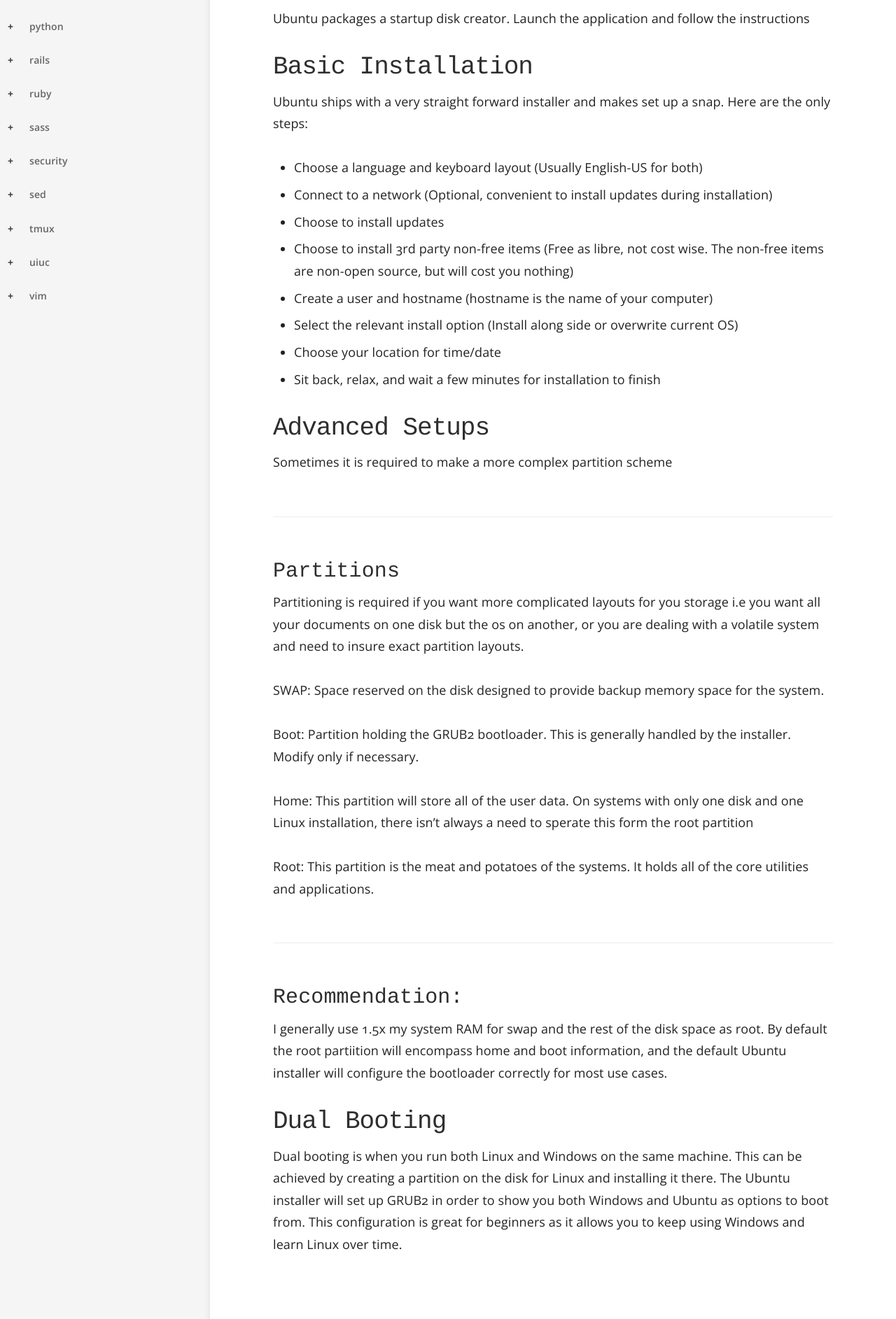
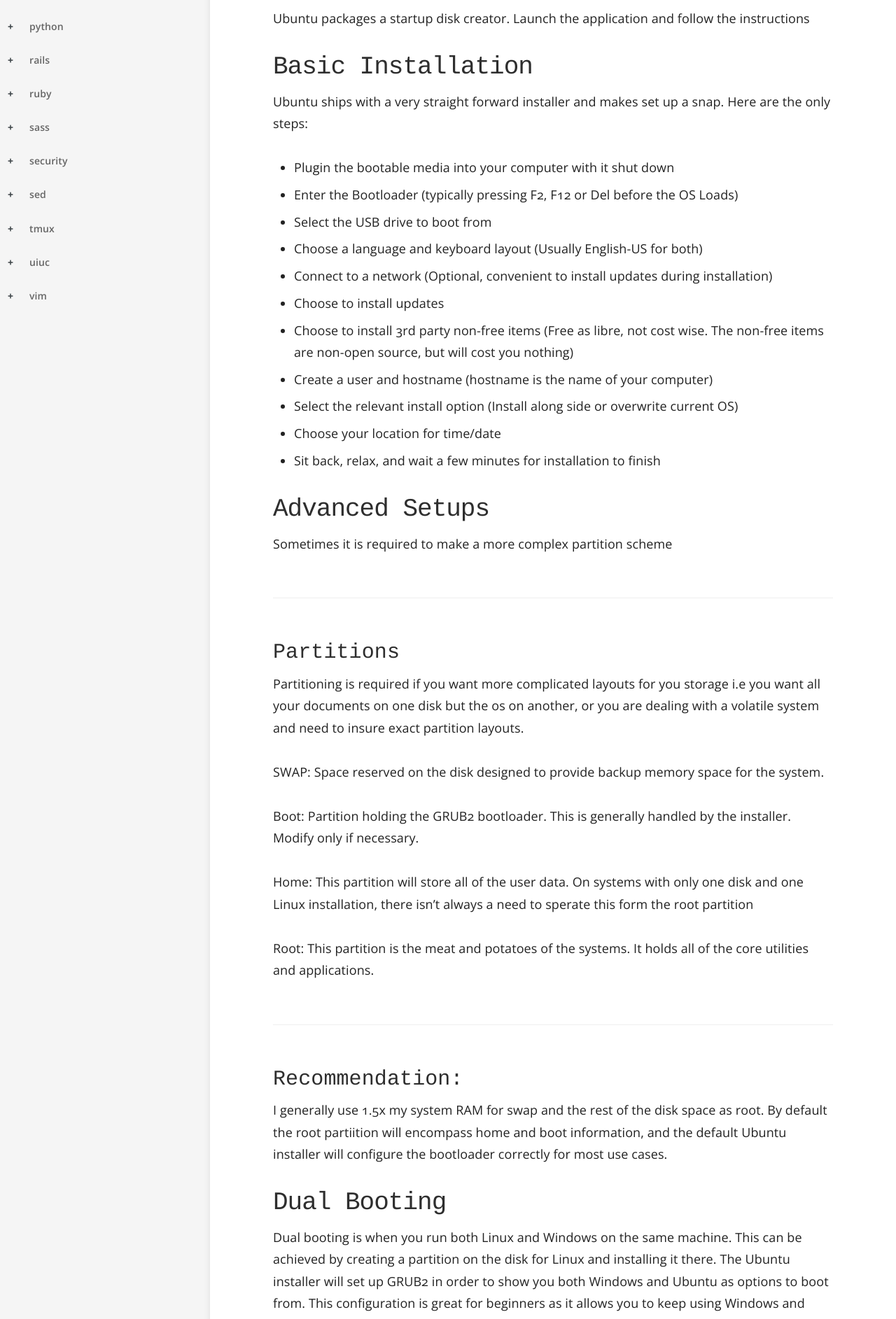
Before and after one commit to acm-uiuc/til, a Jekyll site: the page built from _til/linux/install-ubuntu.md, in a window 1280 px wide. Shown: the part 1278-3163 px from the top of the page at 70% size. Built offline with Jekyll 4.4.1, drawn with Linux system fonts in a browser that asks for light colours.

Commit message:
Update install-ubuntu.md

```diff
--- a/_til/linux/install-ubuntu.md
+++ b/_til/linux/install-ubuntu.md
@@ -28,6 +28,9 @@ Ubuntu packages a startup disk creator. Launch the application and follow the in
 ## Basic Installation
 
 Ubuntu ships with a very straight forward installer and makes set up a snap. Here are the only steps:
+* Plugin the bootable media into your computer with it shut down
+* Enter the Bootloader (typically pressing F2, F12 or Del before the OS Loads)
+* Select the USB drive to boot from
 * Choose a language and keyboard layout (Usually English-US for both)
 * Connect to a network (Optional, convenient to install updates during installation)
 * Choose to install updates
```
